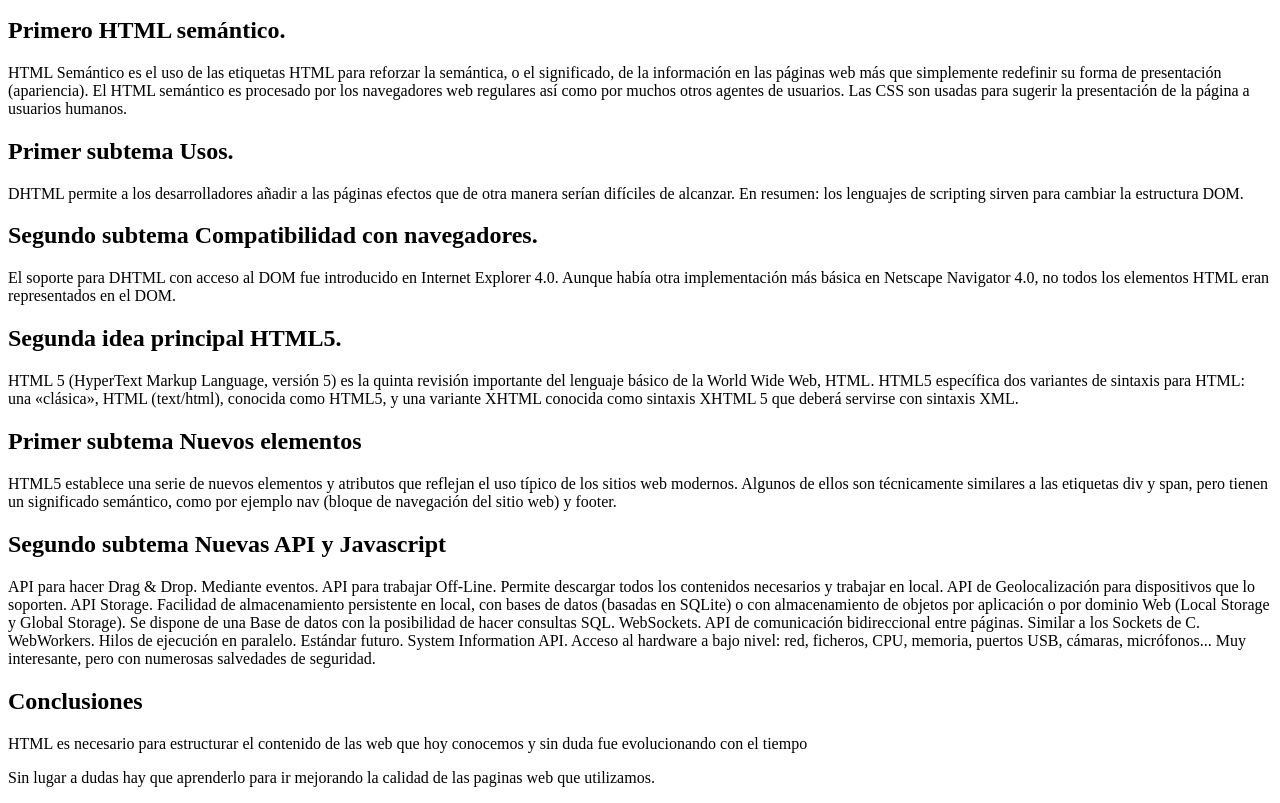
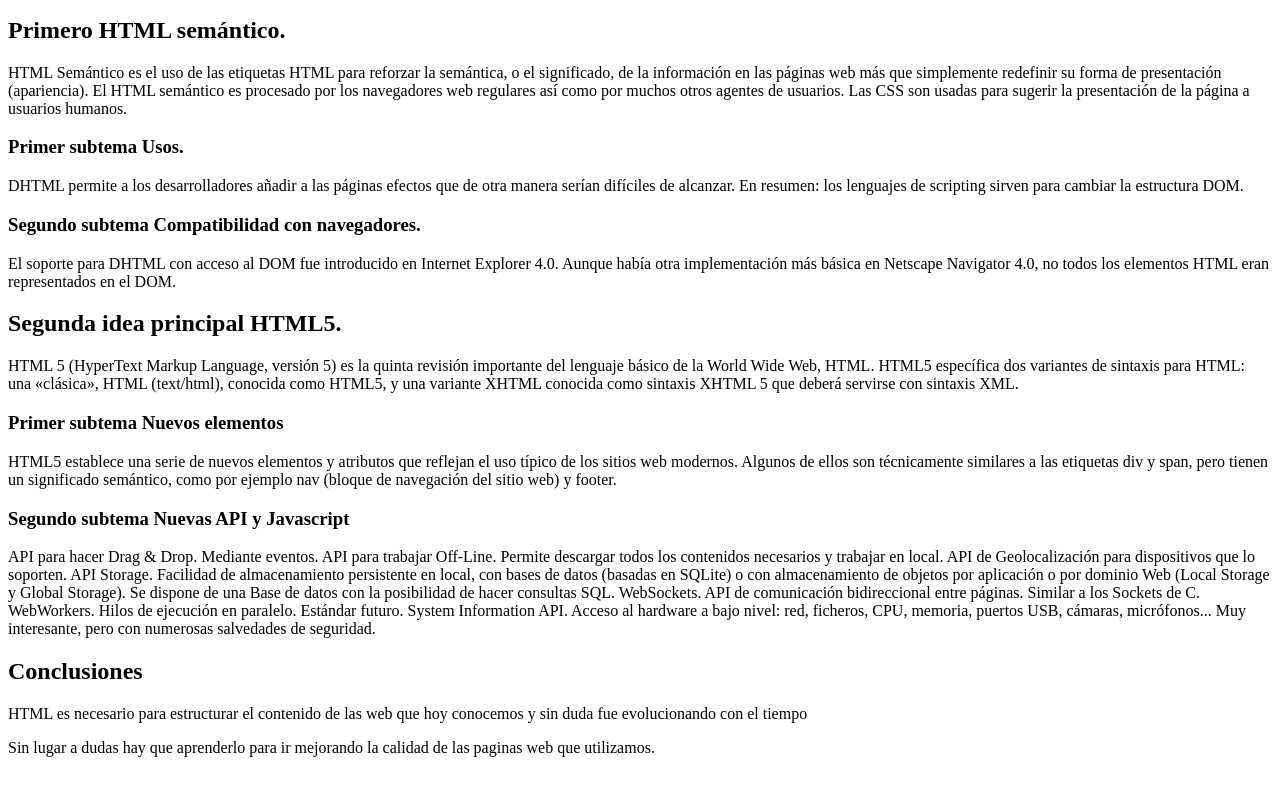
Before and after one commit to Nicomaxxx/Practicas, a plain HTML site: page index.html in a window 1280 px wide. Shown: the part 119-922 px from the top of the page. After the commit the page ends 892 px from the top, so only its background shows below. Drawn offline with Linux system fonts and the light colour scheme.

Commit message:
modificamos tamaño de los subtitulos

```diff
--- a/index.html
+++ b/index.html
@@ -15,15 +15,15 @@
 <article>
     <h1>Primero HTML semántico.</h1>
     <p>HTML Semántico es el uso de las etiquetas HTML para reforzar la semántica, o el significado, de la información en las páginas web más que simplemente redefinir su forma de presentación (apariencia). El HTML semántico es procesado por los navegadores web regulares así como por muchos otros agentes de usuarios. Las CSS son usadas para sugerir la presentación de la página a usuarios humanos.</p>
-    <h2>Primer subtema Usos.</h2>
+    <h3>Primer subtema Usos.</h3>
     <p>DHTML permite a los desarrolladores añadir a las páginas efectos que de otra manera serían difíciles de alcanzar. En resumen: los lenguajes de scripting sirven para cambiar la estructura DOM.</p>
-    <h2>Segundo subtema Compatibilidad con navegadores.</h2>
+    <h3>Segundo subtema Compatibilidad con navegadores.</h3>
     <p>El soporte para DHTML con acceso al DOM fue introducido en Internet Explorer 4.0. Aunque había otra implementación más básica en Netscape Navigator 4.0, no todos los elementos HTML eran representados en el DOM.</p>
     <h1>Segunda idea principal HTML5.</h1>
     <p>HTML 5 (HyperText Markup Language, versión 5) es la quinta revisión importante del lenguaje básico de la World Wide Web, HTML. HTML5 específica dos variantes de sintaxis para HTML: una «clásica», HTML (text/html), conocida como HTML5, y una variante XHTML conocida como sintaxis XHTML 5 que deberá servirse con sintaxis XML.</p>
-    <h2>Primer subtema Nuevos elementos</h2>
+    <h3>Primer subtema Nuevos elementos</h3>
     <p>HTML5 establece una serie de nuevos elementos y atributos que reflejan el uso típico de los sitios web modernos. Algunos de ellos son técnicamente similares a las etiquetas div y span, pero tienen un significado semántico, como por ejemplo nav (bloque de navegación del sitio web) y footer.</p>
-    <h2>Segundo subtema Nuevas API y Javascript</h2>
+    <h3>Segundo subtema Nuevas API y Javascript</h3>
     <p>API para hacer Drag & Drop. Mediante eventos.
         API para trabajar Off-Line. Permite descargar todos los contenidos necesarios y trabajar en local.
         API de Geolocalización para dispositivos que lo soporten.
```
